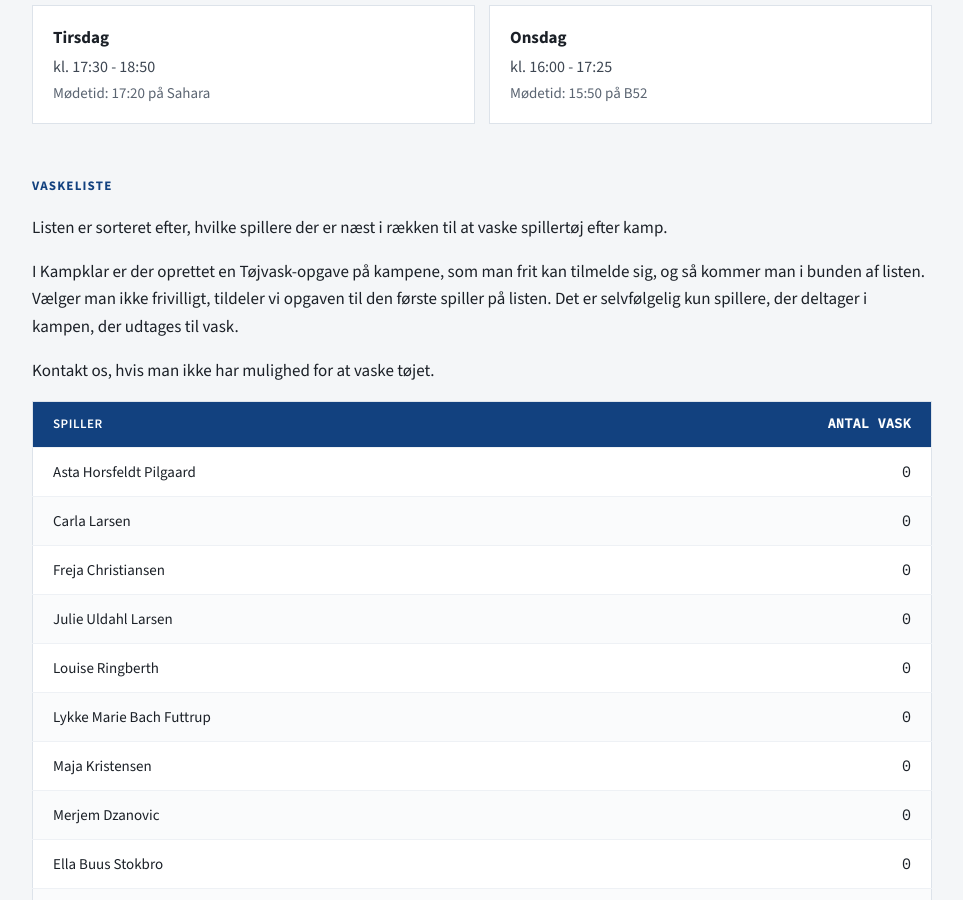
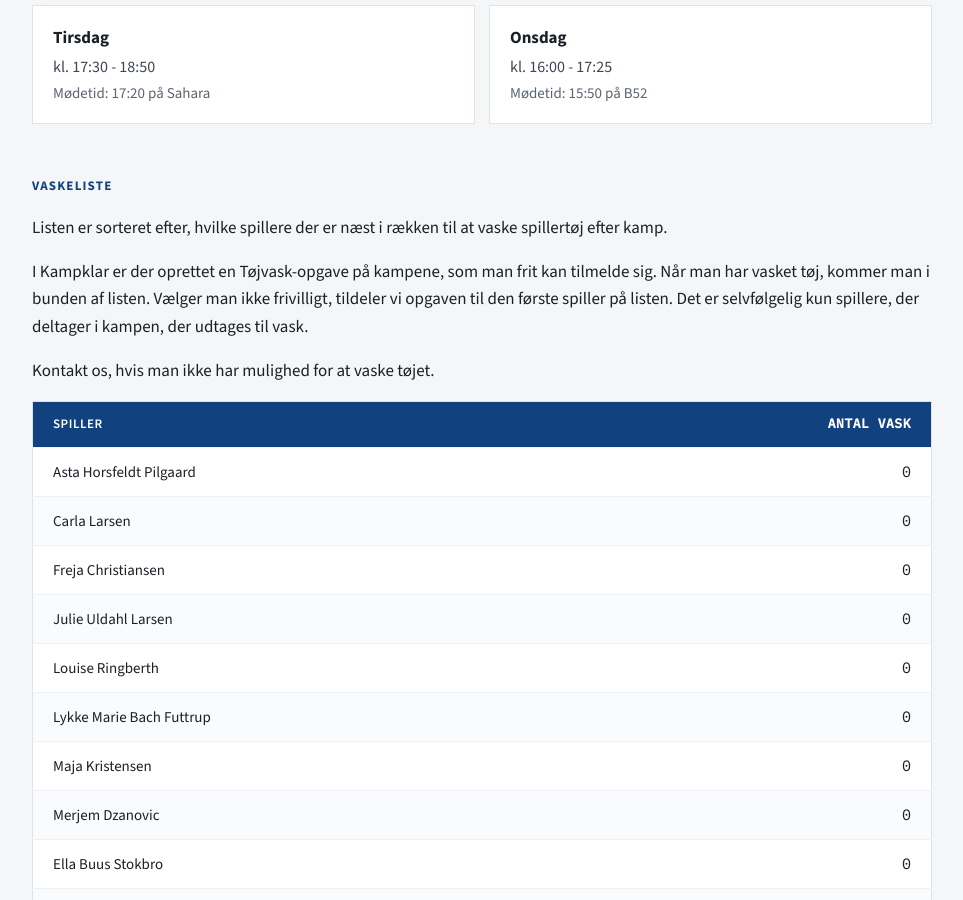
Before and after one commit to holm-dk/fodbold-vb-piger, a Jekyll site: the page built from index.md, in a window 1280 px wide and 900 px high, scrolled down 360 px. Shown: the whole window, without its empty margins (158-1121 px from the left). Built offline with Jekyll 4.4.1, drawn with Linux system fonts in a browser that asks for light colours.

Commit message:
Omformuleret vaskeliste-tekst

```diff
--- a/index.md
+++ b/index.md
@@ -18,7 +18,7 @@ Husk at til-/framelde jer i god tid.
 
 Listen er sorteret efter, hvilke spillere der er næst i rækken til at vaske spillertøj efter kamp.
 
-I Kampklar er der oprettet en Tøjvask-opgave på kampene, som man frit kan tilmelde sig, og så kommer man i bunden af listen. Vælger man ikke frivilligt, tildeler vi opgaven til den første spiller på listen. Det er selvfølgelig kun spillere, der deltager i kampen, der udtages til vask.
+I Kampklar er der oprettet en Tøjvask-opgave på kampene, som man frit kan tilmelde sig. Når man har vasket tøj, kommer man i bunden af listen. Vælger man ikke frivilligt, tildeler vi opgaven til den første spiller på listen. Det er selvfølgelig kun spillere, der deltager i kampen, der udtages til vask.
 
 Kontakt os, hvis man ikke har mulighed for at vaske tøjet.
 
```
